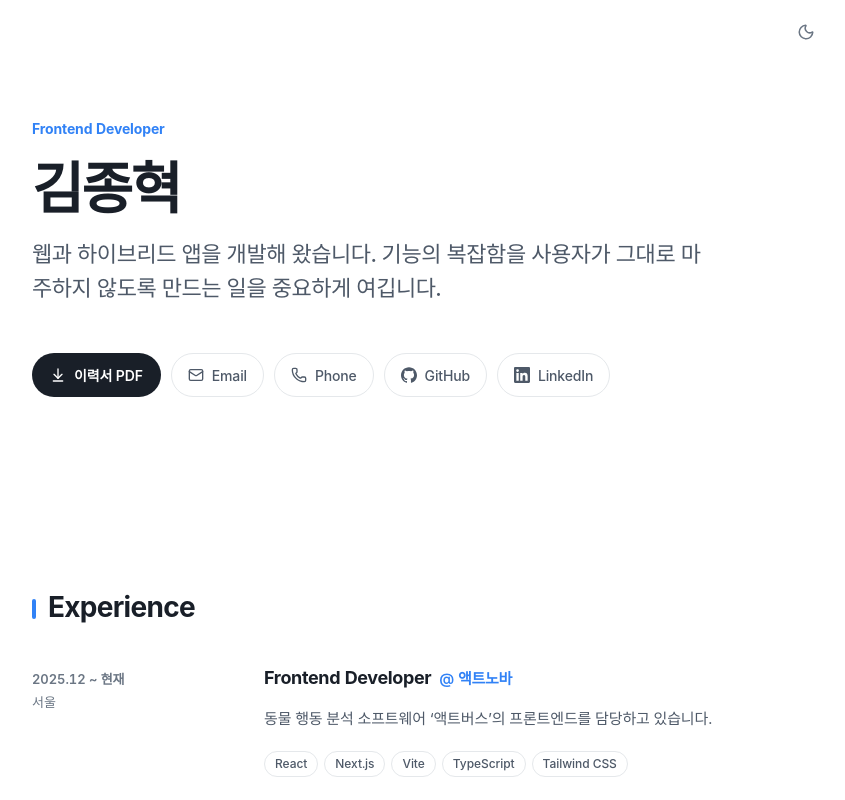
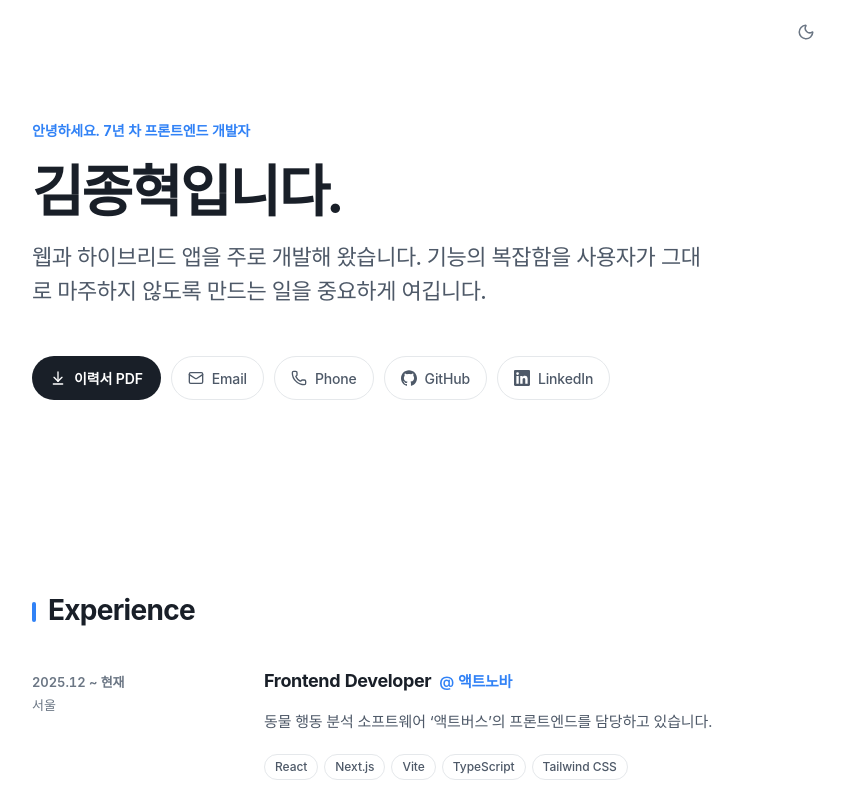
Before and after one commit to kimjh96/kimjh96.github.io, a React (Vite) app: page / in a window 1280 px wide. Shown: the top 800 px of the page, without its empty margins (212-1057 px from the left). Built offline with nearby package versions, Linux system fonts and the light colour scheme; the HTML template or start-up script is replaced by a standard one; a web font is replaced by a local one.

Commit message:
chore: 소개 문구 수정

```diff
--- a/index.html
+++ b/index.html
@@ -5,7 +5,7 @@
     <meta name="viewport" content="width=device-width, initial-scale=1.0" />
     <meta
       name="description"
-      content="김종혁 | Frontend Developer. 기능의 복잡함을 사용자가 그대로 마주하지 않도록 만드는 일을 중요하게 여깁니다."
+      content="안녕하세요. 7년 차 프론트엔드 개발자 김종혁입니다. 웹과 하이브리드 앱을 주로 개발해 왔습니다."
     />
     <meta name="theme-color" content="#FFFFFF" />
     <link rel="icon" type="image/svg+xml" href="/favicon.svg" />
@@ -17,7 +17,7 @@
     <meta property="og:title" content="김종혁 · Frontend Developer" />
     <meta
       property="og:description"
-      content="웹과 하이브리드 앱을 개발해 왔습니다. 기능의 복잡함을 사용자가 그대로 마주하지 않도록 만드는 일을 중요하게 여깁니다."
+      content="안녕하세요. 7년 차 프론트엔드 개발자 김종혁입니다. 웹과 하이브리드 앱을 주로 개발해 왔습니다. 기능의 복잡함을 사용자가 그대로 마주하지 않도록 만드는 일을 중요하게 여깁니다."
     />
     <meta property="og:url" content="https://kimjh96.github.io/" />
     <meta property="og:locale" content="ko_KR" />
@@ -31,7 +31,7 @@
     <meta name="twitter:title" content="김종혁 · Frontend Developer" />
     <meta
       name="twitter:description"
-      content="웹과 하이브리드 앱을 개발해 왔습니다. 기능의 복잡함을 사용자가 그대로 마주하지 않도록 만드는 일을 중요하게 여깁니다."
+      content="안녕하세요. 7년 차 프론트엔드 개발자 김종혁입니다. 웹과 하이브리드 앱을 주로 개발해 왔습니다. 기능의 복잡함을 사용자가 그대로 마주하지 않도록 만드는 일을 중요하게 여깁니다."
     />
     <meta name="twitter:image" content="https://kimjh96.github.io/og-image.png" />
     <link
--- a/src/data/resume.ts
+++ b/src/data/resume.ts
@@ -35,8 +35,9 @@ export interface EducationItem {
 export const profile = {
   name: '김종혁',
   role: 'Frontend Developer',
+  intro: '안녕하세요. 7년 차 프론트엔드 개발자',
   tagline:
-    '웹과 하이브리드 앱을 개발해 왔습니다. 기능의 복잡함을 사용자가 그대로 마주하지 않도록 만드는 일을 중요하게 여깁니다.',
+    '웹과 하이브리드 앱을 주로 개발해 왔습니다. 기능의 복잡함을 사용자가 그대로 마주하지 않도록 만드는 일을 중요하게 여깁니다.',
   contacts: {
     email: 'kimjhs@kakao.com',
     phone: '010-3653-6892',
--- a/src/sections/Hero/Hero.tsx
+++ b/src/sections/Hero/Hero.tsx
@@ -11,9 +11,11 @@ function Hero() {
       className="pb-24 pt-[120px] max-[600px]:pb-16 max-[600px]:pt-[88px] print:pb-6 print:pt-0"
     >
       <Container>
-        <p className="mb-5 text-[14px] font-bold tracking-[-0.01em] text-primary">{profile.role}</p>
+        <p className="mb-5 text-[14px] font-bold tracking-[-0.01em] text-primary">
+          {profile.intro}
+        </p>
         <h1 className="mb-4 text-[56px] font-bold leading-[64px] tracking-[-0.04em] text-fg max-[600px]:text-[40px] max-[600px]:leading-[48px]">
-          {profile.name}
+          {profile.name}입니다.
         </h1>
         <p className="mb-12 max-w-[680px] text-[22px] font-medium leading-[34px] tracking-[-0.02em] text-fg-secondary max-[600px]:mb-9 max-[600px]:text-[18px] max-[600px]:leading-[29px]">
           {profile.tagline}
```
Also changed, not shown: public/og-image.png, 1 other file (tests, documents, lock files or other folders).
